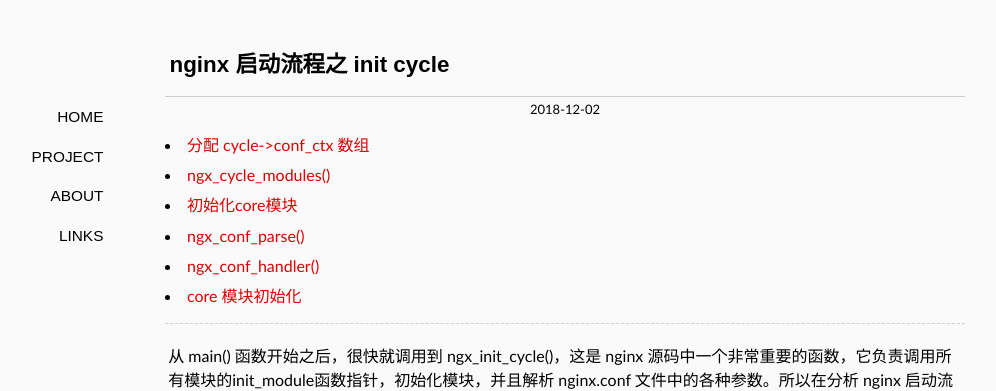
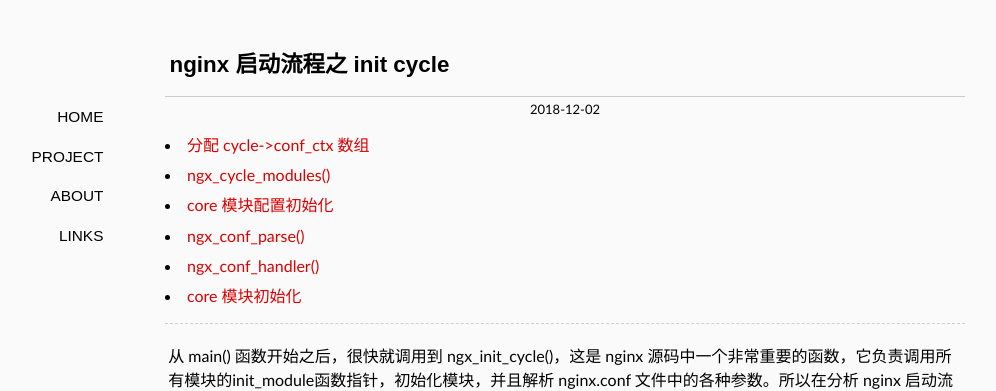
Before and after one commit to shaman7036/runzhen.github.io, a Jekyll site: the page built from _posts/2018-12-02-nginx-init-cycle.md, in a window 1280 px wide and 1400 px high. Shown: the top 391 px of the window, without its empty margins (75-1071 px from the left). Built offline with Jekyll 4.4.1, drawn with Linux system fonts in a browser that asks for light colours; some web fonts are replaced; some of the changed text lies outside the part shown.

Commit message:
2018-12-02-nginx-init-cycle.md

```diff
--- a/_posts/2018-12-02-nginx-init-cycle.md
+++ b/_posts/2018-12-02-nginx-init-cycle.md
@@ -65,7 +65,7 @@
 
 这个函数名字看起来好像很牛逼很复杂，其实代码非常简单，就是把 objs/ngx_modules.c 的内容复制到 cycle->modules 成员里面。
 
-# 初始化core模块
+# core 模块配置初始化
 
 objs/ngx_modules.c 文件中的 ngx_modules 数组决定了各个模块的顺序，然后因为有 extern 关键字，所以这些模块的定义都在其他文件中。
 
```
